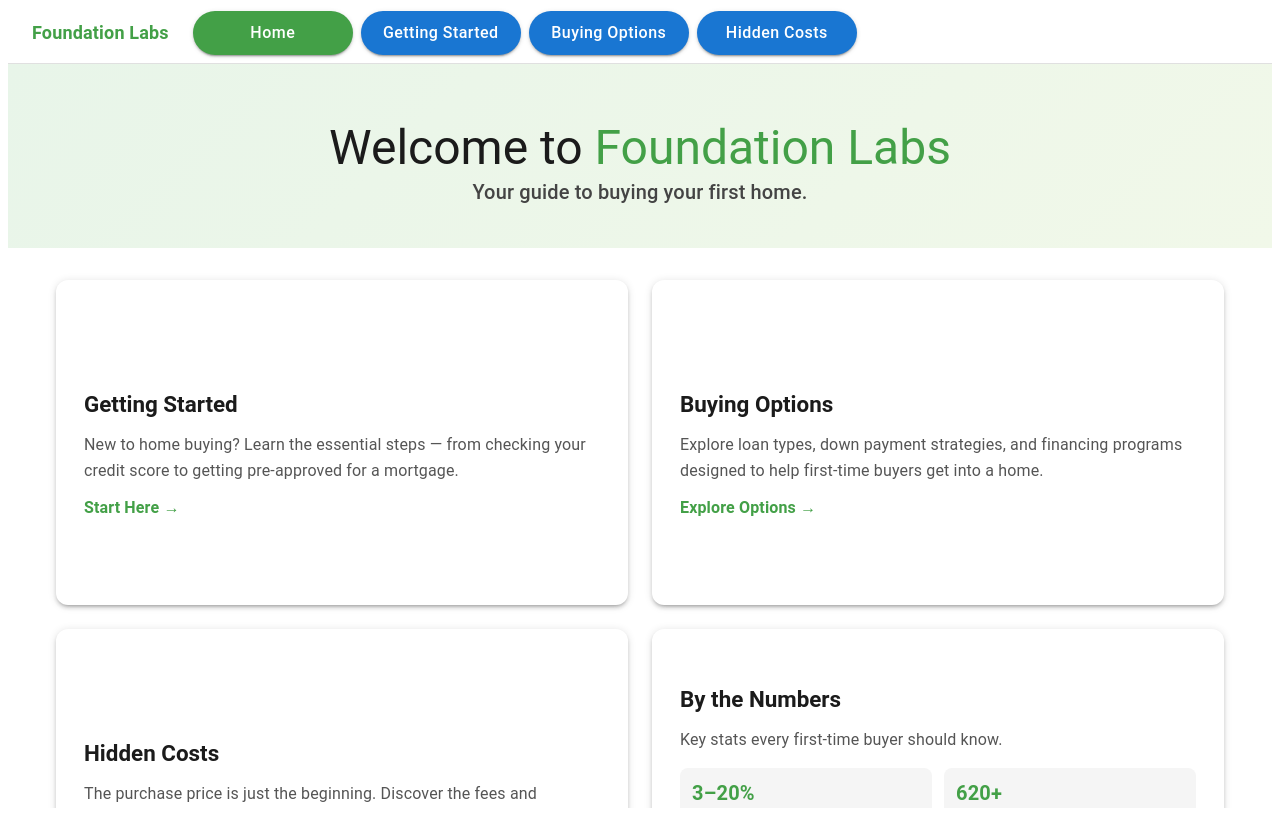
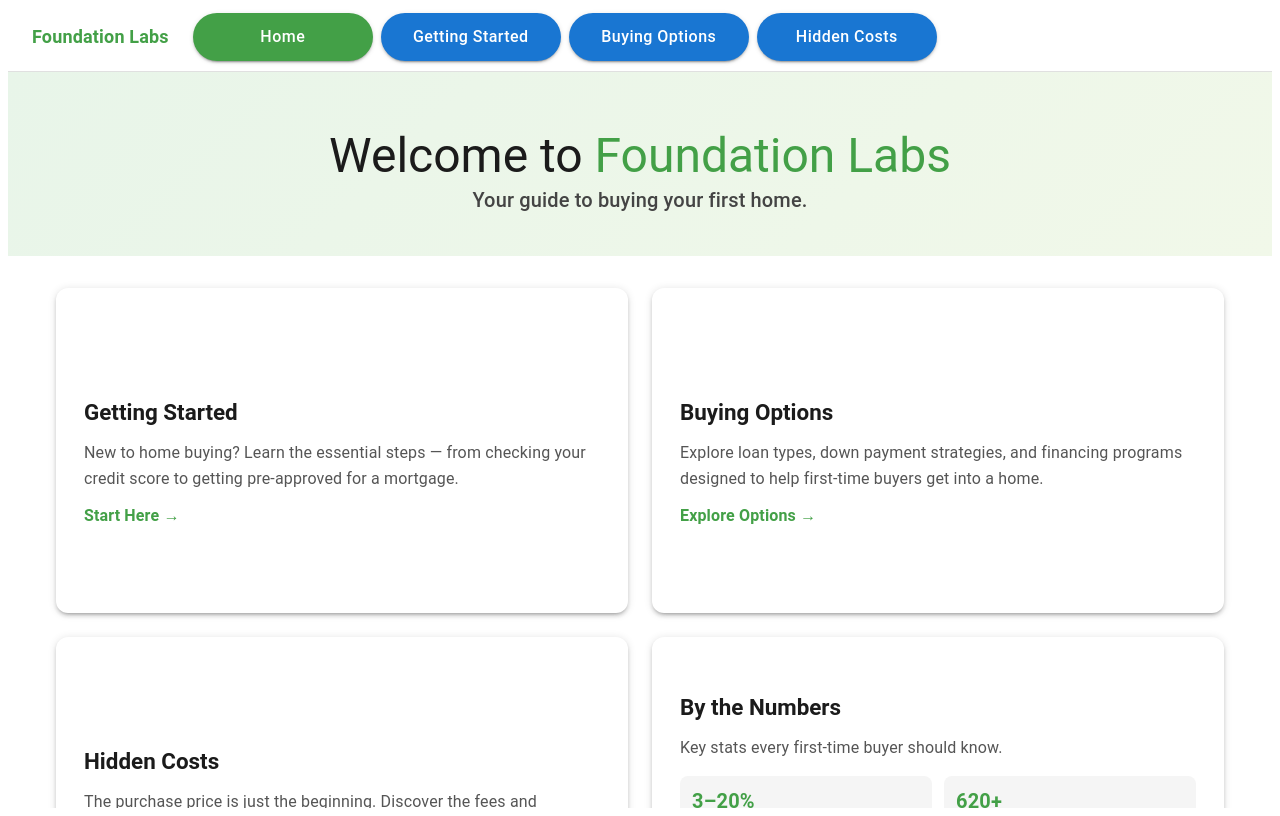
Before and after one commit to PerpetualLink/CS422, a React (Vite) app: page / in a window 1280 px wide. Built offline with nearby package versions, Linux system fonts and the light colour scheme; some icons are missing.

Commit message:
Made nav buttons bigger

```diff
--- a/src/app.scss
+++ b/src/app.scss
@@ -1,5 +1,5 @@
 .navigationBar {
-    height: 56px;
+    height: 64px;
     width: 100%;
     display: flex;
     align-items: center;
@@ -24,10 +24,10 @@
     .navigationButton {
         border-radius: 999px;
         font-size: 16px;
-        height: 44px;
+        height: 48px;
         padding: 0;
         min-width: unset;
-        width: 160px;
+        width: 180px;
         text-transform: none;
         flex-shrink: 0;
     }
@@ -39,5 +39,5 @@
 
 .pageContent {
     display: flex;
-    height: calc(100vh - 56px);
+    height: calc(100vh - 64px);
 }
```
